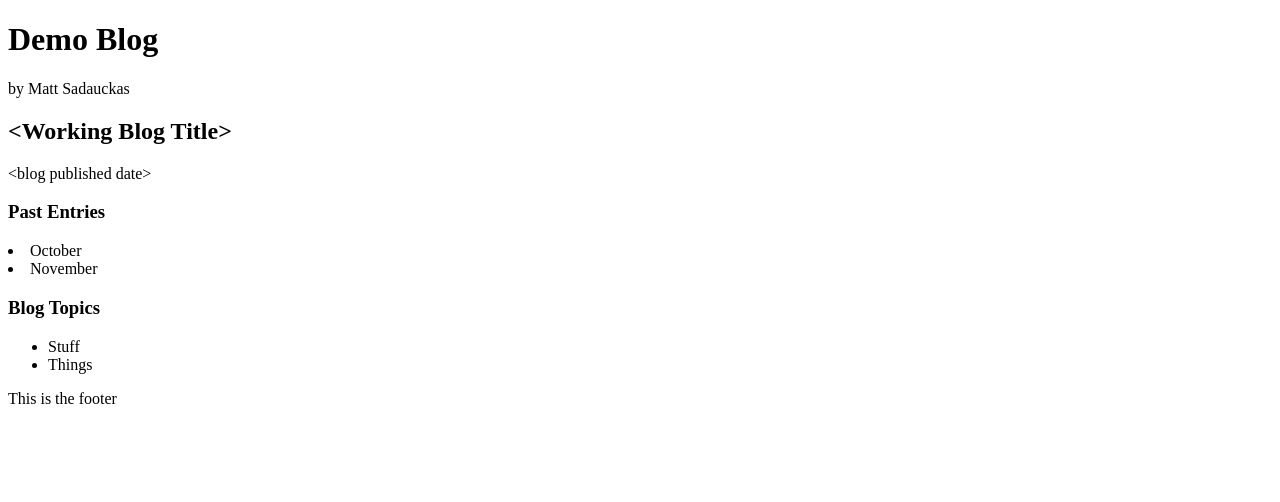
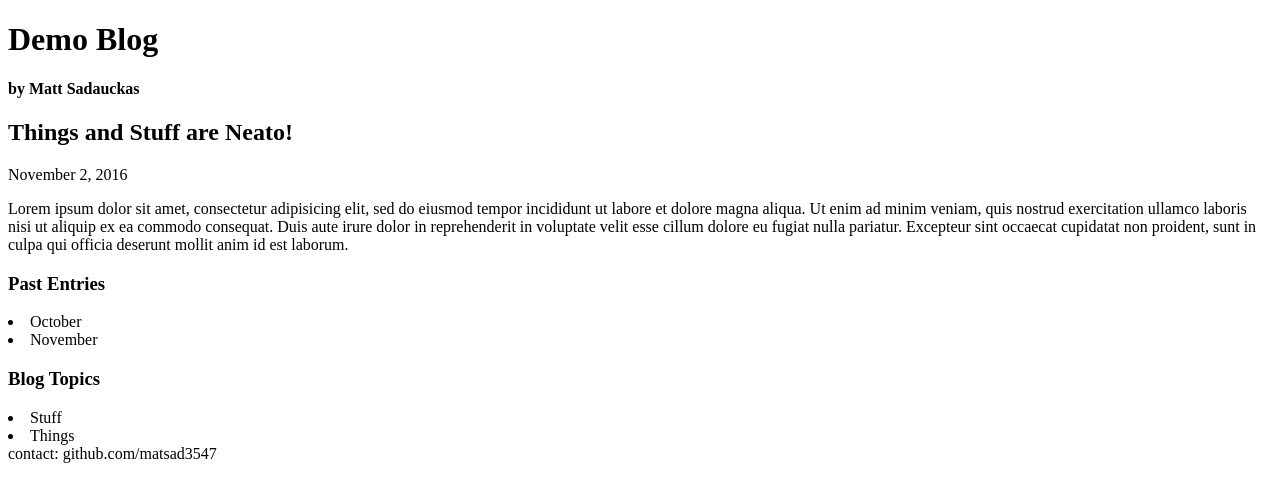
Before and after one commit to matsad3547/super-special-syntax, a React app: page / in a window 1280 px wide. Shown: the top 502 px of the page. Built offline with nearby package versions, Linux system fonts and the light colour scheme.

Commit message:
feat(core) Add main text section; Break up header

```diff
--- a/blogData.json
+++ b/blogData.json
@@ -10,7 +10,7 @@
 },
 {
   "date": "10152016",
-  "title": "Things!",
+  "title": "Kittens!",
 "content": "Lorem ipsum dolor sit amet, consectetur adipisicing elit, sed do eiusmod tempor incididunt ut labore et dolore magna aliqua. Ut enim ad minim veniam, quis nostrud exercitation ullamco laboris nisi ut aliquip ex ea commodo consequat. Duis aute irure dolor in reprehenderit in voluptate velit esse cillum dolore eu fugiat nulla pariatur. Excepteur sint occaecat cupidatat non proident, sunt in culpa qui officia deserunt mollit anim id est laborum.",
 "keywords": {
 "1": "kittens",
@@ -19,7 +19,7 @@
 },
 {
   "date": "10022016",
-  "title": "Things!",
+  "title": "Boxer Puppies!",
 "content": "Lorem ipsum dolor sit amet, consectetur adipisicing elit, sed do eiusmod tempor incididunt ut labore et dolore magna aliqua. Ut enim ad minim veniam, quis nostrud exercitation ullamco laboris nisi ut aliquip ex ea commodo consequat. Duis aute irure dolor in reprehenderit in voluptate velit esse cillum dolore eu fugiat nulla pariatur. Excepteur sint occaecat cupidatat non proident, sunt in culpa qui officia deserunt mollit anim id est laborum.",
 "keywords": {
 "1": "bikes",
--- a/src/app/components/App.js
+++ b/src/app/components/App.js
@@ -4,6 +4,7 @@ import React from 'react';
 
 import Footer from './Footer';
 import Header from './Header';
+import Main from './Main';
 import Sidebar from './Sidebar';
 
 export default class App extends React.Component {
@@ -11,6 +12,7 @@ export default class App extends React.Component {
     return (
       <div className='container'>
         <Header />
+        <Main />
         <Sidebar />
         <Footer />
       </div>
--- a/src/app/components/Footer.js
+++ b/src/app/components/Footer.js
@@ -5,7 +5,7 @@ import React from 'react';
 export default class Footer extends React.Component {
   render () {
     return(
-      <footer>This is the footer</footer>
+      <footer> contact: github.com/matsad3547</footer>
     );
   }
 }
--- a/src/app/components/Header.js
+++ b/src/app/components/Header.js
@@ -1,18 +1,13 @@
 'use strict';
 
 import React from 'react';
-
-let currentBlogTitle = '<Working Blog Title>';
-let blogDate = '<blog published date>';
 
 export default class Header extends React.Component {
   render () {
     return(
     <div className='header'>
       <h1>Demo Blog</h1>
-      <p><span>by Matt Sadauckas</span></p>
-      <h2>{currentBlogTitle}</h2>
-      <p>{blogDate}</p>
+      <h4>by Matt Sadauckas</h4>
     </div>
     );
   }
--- /dev/null
+++ b/src/app/components/Main.js
@@ -0,0 +1,20 @@
+'use strict';
+
+import React from 'react';
+
+let currentBlogTitle = 'Things and Stuff are Neato!';
+let blogDate = 'November 2, 2016';
+
+export default class Main extends React.Component {
+  render () {
+    return(
+    <div className='main'>
+      <div className='main header'>
+        <h2>{currentBlogTitle}</h2>
+        <p className='date'>{blogDate}</p>
+      </div>
+      <p>Lorem ipsum dolor sit amet, consectetur adipisicing elit, sed do eiusmod tempor incididunt ut labore et dolore magna aliqua. Ut enim ad minim veniam, quis nostrud exercitation ullamco laboris nisi ut aliquip ex ea commodo consequat. Duis aute irure dolor in reprehenderit in voluptate velit esse cillum dolore eu fugiat nulla pariatur. Excepteur sint occaecat cupidatat non proident, sunt in culpa qui officia deserunt mollit anim id est laborum.</p>
+    </div>
+    );
+  }
+}
--- a/src/app/components/Sidebar.js
+++ b/src/app/components/Sidebar.js
@@ -3,7 +3,6 @@
 import React from 'react';
 
 let months = ['October', 'November'];
-// {0: 'October', 1: 'November'};
 let topics = ['Stuff', 'Things'];
 
 const listItem = (arr) => (arr.map( (item) =>
@@ -19,9 +18,7 @@ export default class Sidebar extends React.Component {
       <h3>Past Entries</h3>
         {listItem(months)}
       <h3>Blog Topics</h3>
-        <ul>
         {listItem(topics)}
-        </ul>
     </div>
     );
   }
```
